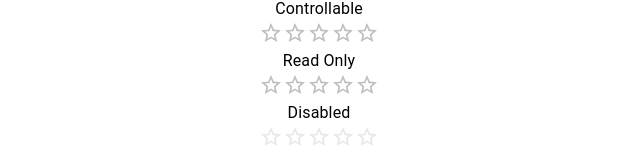
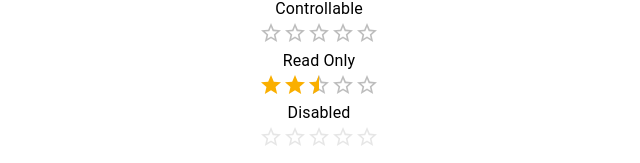
Before and after one commit to summenurfatema/explore-material-ui, a React (Create React App) app: page / in a window 1280 px wide. Shown: the part 226-389 px from the top of the page, without its empty margins (321-961 px from the left). Built offline with nearby package versions, Linux system fonts and the light colour scheme.

Commit message:
rating added

```diff
--- a/src/components/Ratings.js
+++ b/src/components/Ratings.js
@@ -10,7 +10,7 @@ const Ratings = () => {
             <Rating name="simple-controlled"></Rating>
             <Typography component="legend">Read Only</Typography>
 
-            <Rating name="read-only" readOnly />
+            <Rating name="half-rating-read" defaultValue={2.5} precision={0.5} readOnly />
             <Typography component="legend">Disabled</Typography>
 
             <Rating name="disabled" disabled />
```
